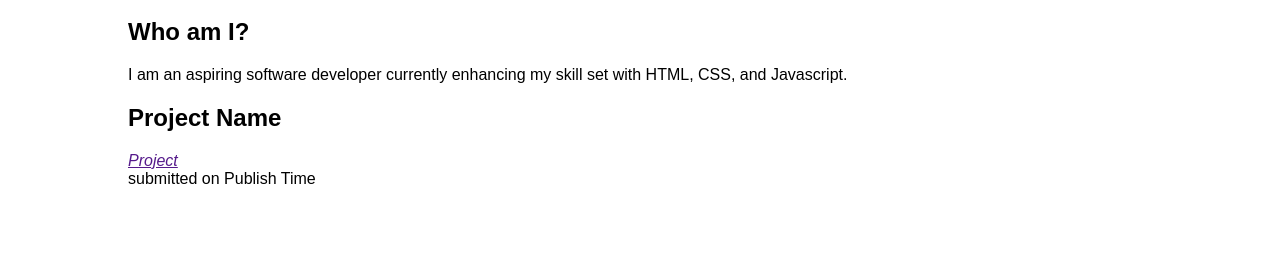
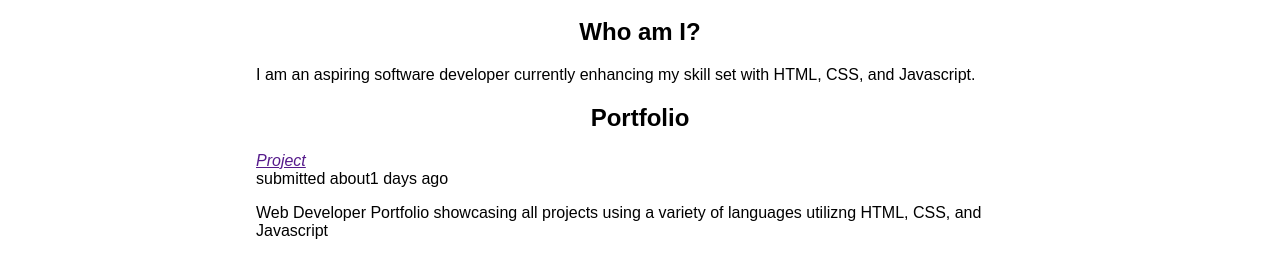
Before and after one commit to philmein23/Portfolio-2.0, a plain HTML site: page index.html in a window 1280 px wide. Shown: the part 418-696 px from the top of the page. Drawn offline with nearby package versions, Linux system fonts and the light colour scheme.

Commit message:
added styling module, javascript behavior to append template

```diff
--- /dev/null
+++ b/css/module.css
@@ -0,0 +1,3 @@
+.template {
+    display: none;
+}
--- a/css/style.css
+++ b/css/style.css
@@ -28,8 +28,13 @@ body {
      font-weight: bold;
 }
 
+ h2 {
+     text-align: center;
+
+ }
+
 
  main {
      margin: 0 auto;
-     width: 80%;
+     width: 60%;
  }
--- a/index.html
+++ b/index.html
@@ -4,6 +4,7 @@
     <meta charset="UTF-8">
     <title>Portfolio</title>
     <link rel="stylesheet" href="css/style.css">
+    <link rel="stylesheet" href="css/module.css">
     <link rel="stylesheet" href="css/normalize.css">
 
 </head>
@@ -18,15 +19,10 @@
             <li>Contact Me</li>
 
         </ul>
-
-
     </nav>
-
     <h1>Phillip Nguyen</h1>
 </header>
 <main>
-
-
     <section id="About Me">
         <article>
             <h2>Who am I?</h2>
@@ -41,7 +37,7 @@
                 <h2>Project Name</h2>
                 <div class="project-date">
                     <address><a href="">Project</a></address>
-                    submitted on
+                    submitted
                     <time datetime="">Publish Time</time>
 
                 </div>
@@ -61,7 +57,8 @@
 
 
 <script src="http://code.jquery.com/jquery.js"></script>
-<script type="text/javascript" src="js/portfolio.js.js"></script>
-<script type="text/javascript" src="js/projects.js.js"></script>
+<script type="text/javascript" src="js/projects.js"></script>
+<script type="text/javascript" src="js/portfolio.js"></script>
+
 </body>
 </html>
--- a/js/portfolio.js
+++ b/js/portfolio.js
@@ -1,12 +1,46 @@
-var projects = [
-    {
-        title: 'Portfolio',
-        submittedOn: '2016-2-1',
-        projectDetails: '<p>Web Developer Portfolio showcasing all projects using a variety of languages utilizng HTML, CSS, and Javascript</p>'
+var projects = [];
 
-    }
+function Project (data) {
+
+    this.title = data.title;
+    this.submittedOn = data.submittedOn;
+    this.projectURL = data.projectURL;
+    this.projectDetails = data.projectDetails;
+
+}
+
+Project.prototype.toHtml = function() {
+
+    var $newProject = $('article.template').clone();
 
 
+    $newProject.find("header h2").text(this.title);
+    $newProject.find("time").attr('datatime', this.submittedOn);
+    $newProject.attr('href', this.projectURL);
+    $newProject.find(".project-description").html(this.projectDetails);
+
+    $newProject.find('time').html('about' + parseInt((new Date() - new Date(this.submittedOn))/60/60/24/1000) + ' days ago');
 
 
-]
+    $newProject.removeClass('template');
+
+   return $newProject;
+
+}
+
+rawData.sort(function(a,b) {
+
+    return (new Date(b.submittedOn)) - (new Date(a.submittedOn));
+
+})
+
+rawData.forEach(function(element) {
+    projects.push(new Project(element));
+
+});
+
+projects.forEach(function(a) {
+
+    $('#projects').append(a.toHtml());
+
+})
--- a/js/projects.js
+++ b/js/projects.js
@@ -0,0 +1,13 @@
+var rawData = [
+    {
+        title: 'Portfolio',
+        submittedOn: '2016-2-1',
+        projectURL: 'https://github.com/philmein23/PhillipPortfolio2',
+        projectDetails: '<p>Web Developer Portfolio showcasing all projects using a variety of languages utilizng HTML, CSS, and Javascript</p>'
+
+    }
+
+
+
+
+]
```
